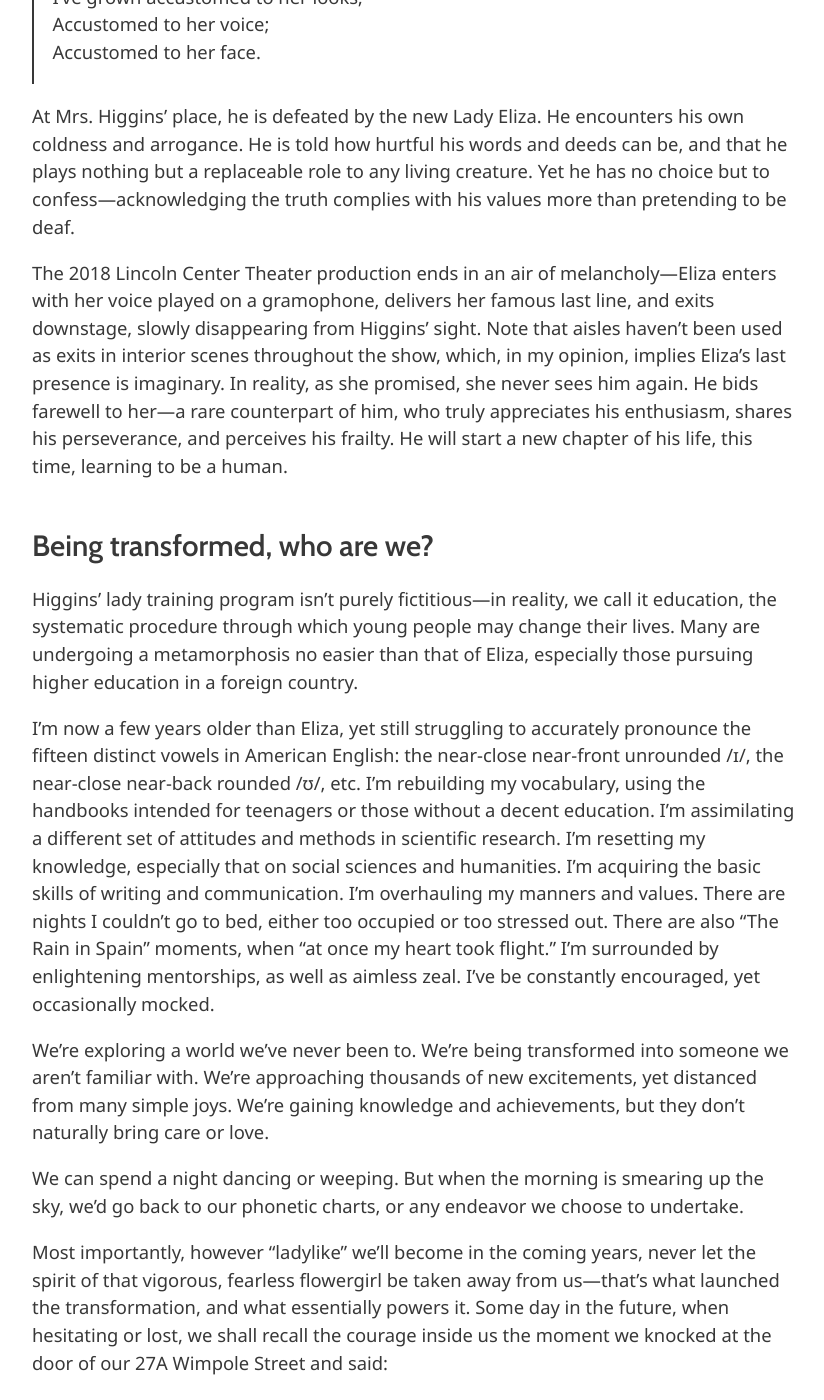
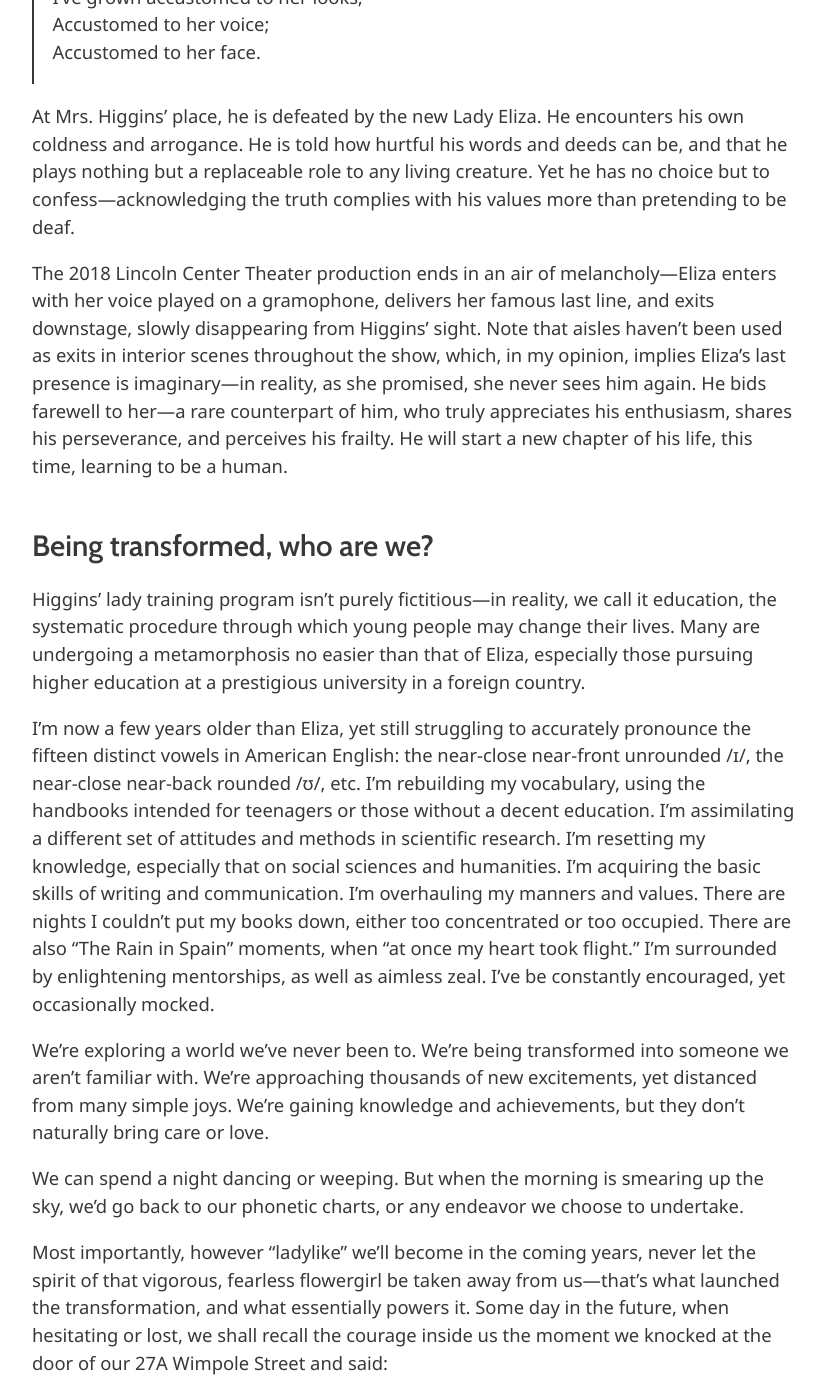
Before and after one commit to laskaux/laskaux.github.io, a Jekyll site: the page built from _posts/2018-12-09-my-fair-lady.md, in a window 1280 px wide and 1400 px high, scrolled down 4064 px. Shown: the whole window, without its empty margins (224-1048 px from the left). Built offline with Jekyll 4.4.1, drawn with Linux system fonts in a browser that asks for light colours; nearby versions of some CDN libraries.

Commit message:
put down the books

```diff
--- a/_posts/2018-12-09-my-fair-lady.md
+++ b/_posts/2018-12-09-my-fair-lady.md
@@ -72,14 +72,14 @@ His contentious beliefs are challenged by Eliza. He can’t understand why the g
 
 At Mrs. Higgins’ place, he is defeated by the new Lady Eliza. He encounters his own coldness and arrogance. He is told how hurtful his words and deeds can be, and that he plays nothing but a replaceable role to any living creature. Yet he has no choice but to confess—acknowledging the truth complies with his values more than pretending to be deaf.
 
-The 2018 Lincoln Center Theater production ends in an air of melancholy—Eliza enters with her voice played on a gramophone, delivers her famous last line, and exits downstage, slowly disappearing from Higgins’ sight. Note that aisles haven’t been used as exits in interior scenes throughout the show, which, in my opinion, implies Eliza’s last presence is imaginary. In reality, as she promised, she never sees him again. He bids farewell to her—a rare counterpart of him, who truly appreciates his enthusiasm, shares his perseverance, and perceives his frailty. He will start a new chapter of his life, this time, learning to be a human.<br /><br />
+The 2018 Lincoln Center Theater production ends in an air of melancholy—Eliza enters with her voice played on a gramophone, delivers her famous last line, and exits downstage, slowly disappearing from Higgins’ sight. Note that aisles haven’t been used as exits in interior scenes throughout the show, which, in my opinion, implies Eliza’s last presence is imaginary—in reality, as she promised, she never sees him again. He bids farewell to her—a rare counterpart of him, who truly appreciates his enthusiasm, shares his perseverance, and perceives his frailty. He will start a new chapter of his life, this time, learning to be a human.<br /><br />
 
 
 ## Being transformed, who are we?
 
-Higgins’ lady training program isn’t purely fictitious—in reality, we call it education, the systematic procedure through which young people may change their lives. Many are undergoing a metamorphosis no easier than that of Eliza, especially those pursuing higher education in a foreign country.
+Higgins’ lady training program isn’t purely fictitious—in reality, we call it education, the systematic procedure through which young people may change their lives. Many are undergoing a metamorphosis no easier than that of Eliza, especially those pursuing higher education at a prestigious university in a foreign country.
 
-I’m now a few years older than Eliza, yet still struggling to accurately pronounce the fifteen distinct vowels in American English: the near-close near-front unrounded /ɪ/, the near-close near-back rounded /ʊ/, etc. I’m rebuilding my vocabulary, using the handbooks intended for teenagers or those without a decent education. I’m assimilating a different set of attitudes and methods in scientific research. I’m resetting my knowledge, especially that on social sciences and humanities. I’m acquiring the basic skills of writing and communication. I’m overhauling my manners and values. There are nights I couldn’t go to bed, either too occupied or too stressed out. There are also “The Rain in Spain” moments, when “at once my heart took flight.” I’m surrounded by enlightening mentorships, as well as aimless zeal. I’ve be constantly encouraged, yet occasionally mocked.
+I’m now a few years older than Eliza, yet still struggling to accurately pronounce the fifteen distinct vowels in American English: the near-close near-front unrounded /ɪ/, the near-close near-back rounded /ʊ/, etc. I’m rebuilding my vocabulary, using the handbooks intended for teenagers or those without a decent education. I’m assimilating a different set of attitudes and methods in scientific research. I’m resetting my knowledge, especially that on social sciences and humanities. I’m acquiring the basic skills of writing and communication. I’m overhauling my manners and values. There are nights I couldn’t put my books down, either too concentrated or too occupied. There are also “The Rain in Spain” moments, when “at once my heart took flight.” I’m surrounded by enlightening mentorships, as well as aimless zeal. I’ve be constantly encouraged, yet occasionally mocked.
 
 We’re exploring a world we’ve never been to. We’re being transformed into someone we aren’t familiar with. We’re approaching thousands of new excitements, yet distanced from many simple joys. We’re gaining knowledge and achievements, but they don’t naturally bring care or love.
 
```
